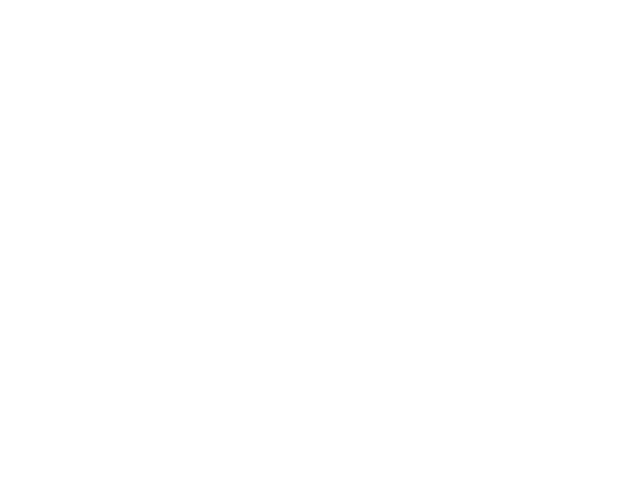
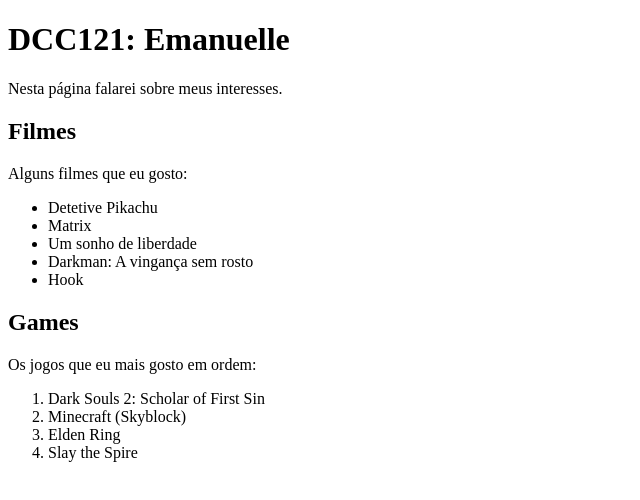
Before and after one commit to ufjf-dcc121/ufjf-dcc121-2022-1-atv2-emanuellesilva, a plain HTML site: page index.html in a window 1280 px wide. Shown: the whole page, without its empty margins (0-640 px from the left). Drawn offline with Linux system fonts and the light colour scheme.

Commit message:
Adiciona listas ordenadas e não ordenadas

```diff
--- a/index.html
+++ b/index.html
@@ -1,12 +1,28 @@
 <!DOCTYPE html>
-<html lang="en">
+<html lang="pt">
 <head>
     <meta charset="UTF-8">
-    <meta http-equiv="X-UA-Compatible" content="IE=edge">
-    <meta name="viewport" content="width=device-width, initial-scale=1.0">
-    <title>Document</title>
+    <title>Emanuelle</title>
 </head>
 <body>
-
+    <h1>DCC121: Emanuelle</h1>
+    <p>Nesta página falarei sobre meus interesses.</p>
+    <h2>Filmes</h2>
+    <p>Alguns filmes que eu gosto:</p>
+    <ul>
+        <li>Detetive Pikachu</li>
+        <li>Matrix</li>
+        <li>Um sonho de liberdade</li>
+        <li>Darkman: A vingança sem rosto</li>
+        <li>Hook</li>
+    </ul>
+    <h2>Games</h2>
+        <p>Os jogos que eu mais gosto em ordem:</p>
+        <ol>
+            <li>Dark Souls 2: Scholar of First Sin</li>
+            <li>Minecraft (Skyblock)</li>
+            <li>Elden Ring</li>
+            <li>Slay the Spire</li>
+        </ol>
 </body>
 </html>
```
